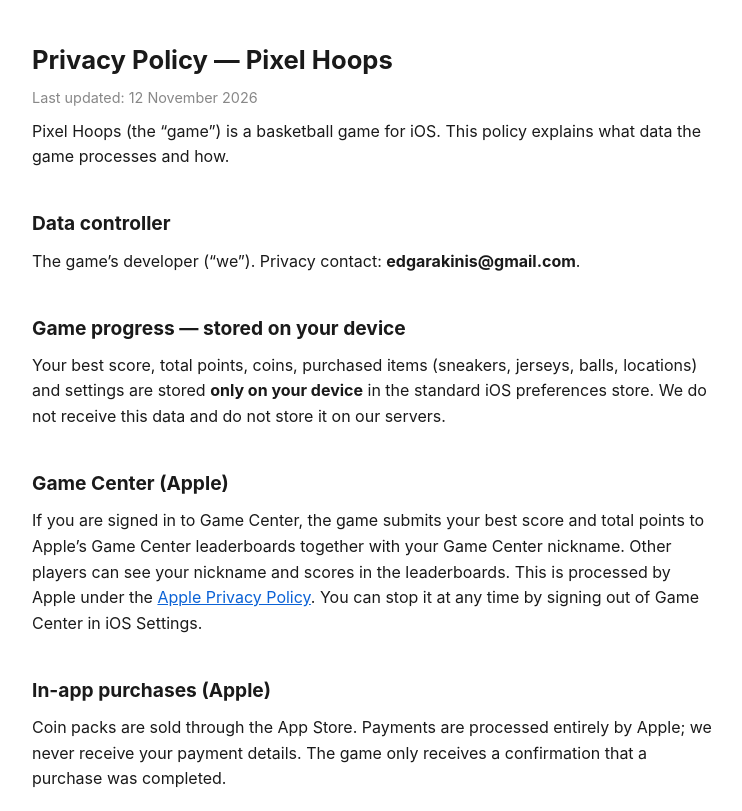
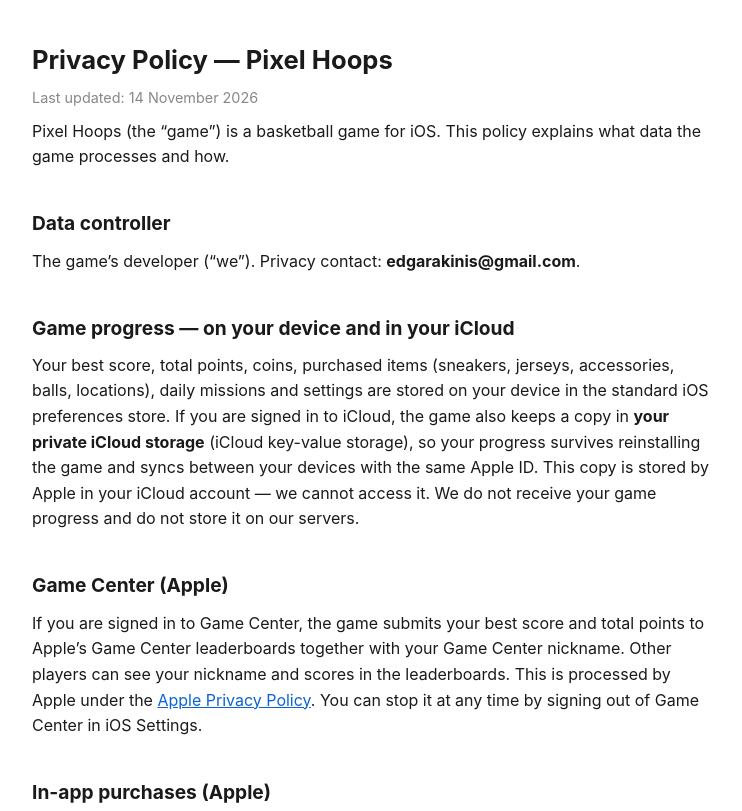
Before and after one commit to snoote/snoote.github.io, a plain HTML site: page pixelhoops/privacy.html in a window 1280 px wide. Shown: the top 811 px of the page, without its empty margins (268-1010 px from the left). Drawn offline with Linux system fonts and the light colour scheme.

Commit message:
Pixel Hoops: progress is also kept in the player's iCloud
Co-Authored-By: Claude Opus 5.5 <noreply@anthropic.com>

```diff
--- a/pixelhoops/privacy.html
+++ b/pixelhoops/privacy.html
@@ -32,15 +32,15 @@
 <main>
 
 <h1>Privacy Policy — Pixel Hoops</h1>
-<p class="updated">Last updated: 12 November 2026</p>
+<p class="updated">Last updated: 14 November 2026</p>
 
 <p>Pixel Hoops (the “game”) is a basketball game for iOS. This policy explains what data the game processes and how.</p>
 
 <h2>Data controller</h2>
 <p>The game’s developer (“we”). Privacy contact: <strong>edgarakinis@gmail.com</strong>.</p>
 
-<h2>Game progress — stored on your device</h2>
-<p>Your best score, total points, coins, purchased items (sneakers, jerseys, balls, locations) and settings are stored <strong>only on your device</strong> in the standard iOS preferences store. We do not receive this data and do not store it on our servers.</p>
+<h2>Game progress — on your device and in your iCloud</h2>
+<p>Your best score, total points, coins, purchased items (sneakers, jerseys, accessories, balls, locations), daily missions and settings are stored on your device in the standard iOS preferences store. If you are signed in to iCloud, the game also keeps a copy in <strong>your private iCloud storage</strong> (iCloud key-value storage), so your progress survives reinstalling the game and syncs between your devices with the same Apple ID. This copy is stored by Apple in your iCloud account — we cannot access it. We do not receive your game progress and do not store it on our servers.</p>
 
 <h2>Game Center (Apple)</h2>
 <p>If you are signed in to Game Center, the game submits your best score and total points to Apple’s Game Center leaderboards together with your Game Center nickname. Other players can see your nickname and scores in the leaderboards. This is processed by Apple under the <a href="https://www.apple.com/legal/privacy/">Apple Privacy Policy</a>. You can stop it at any time by signing out of Game Center in iOS Settings.</p>
@@ -70,7 +70,7 @@
 </ul>
 
 <h2>Storage and deletion</h2>
-<p>Game progress stays on the device while the game is installed; deleting the game deletes it. Game Center data is managed by Apple, and advertising data by Google, under their own policies. You can reset your device identifiers in iOS Settings.</p>
+<p>Game progress stays on the device while the game is installed; deleting the game deletes the copy on the device. If iCloud is on, the copy in your iCloud remains and restores your progress when you install the game again; it is managed by Apple as part of your iCloud account. Game Center data is managed by Apple, and advertising data by Google, under their own policies. You can reset your device identifiers in iOS Settings.</p>
 
 <h2>Your rights (GDPR)</h2>
 <p>You have the right to access, correct and delete your personal data, to object to processing and to withdraw consent. Consent for ads can be changed in the game (Settings → Privacy options). Because we do not keep your personal data on our servers, requests about advertising data are handled by Google. For any questions, contact edgarakinis@gmail.com.</p>
```
Also changed, not shown: pixelhoops/support.html (+1 -1 lines).
